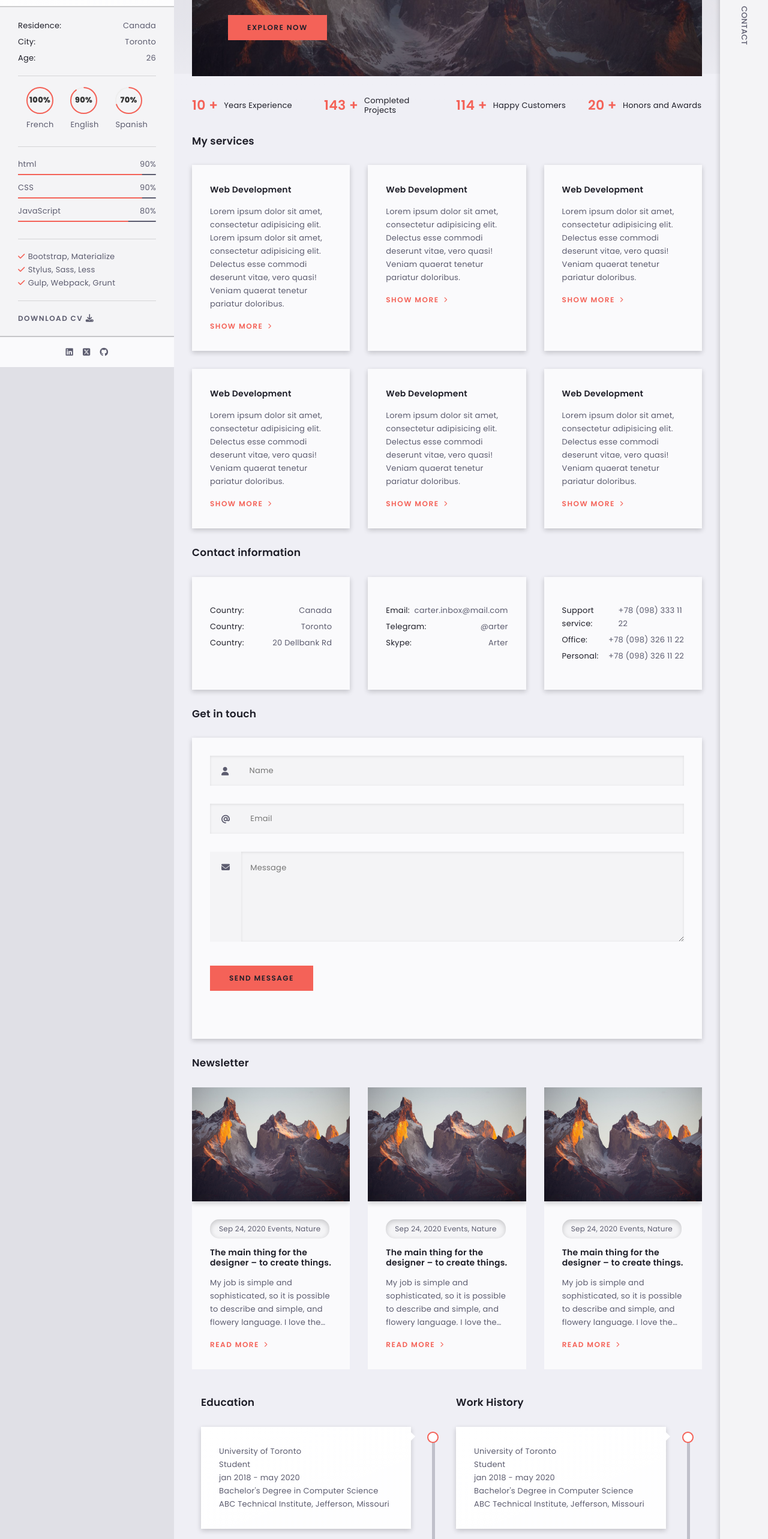
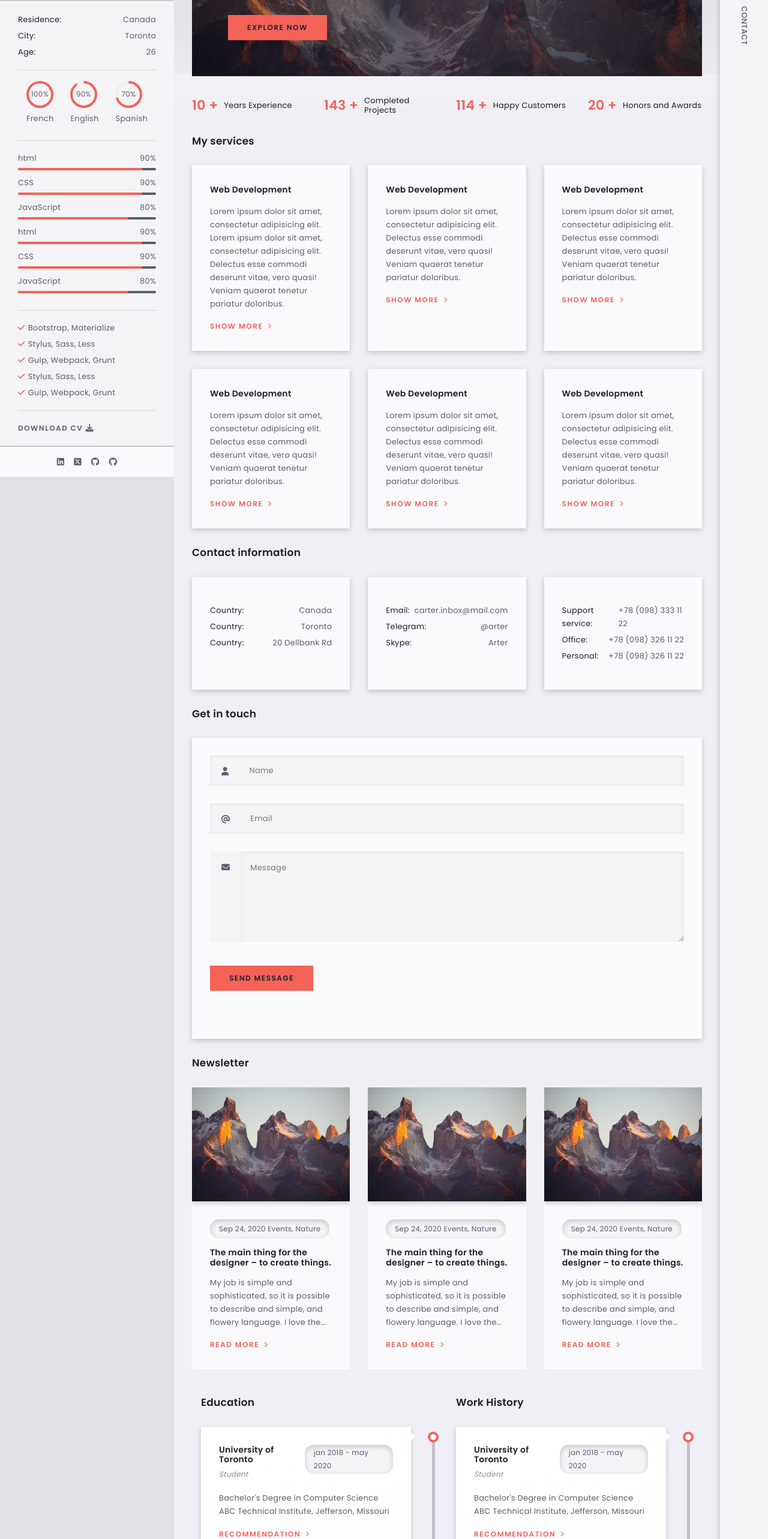
Before and after one commit to muneppakarthik/portfolio, a Next.js app: page / in a window 1280 px wide. Shown: the part 234-2800 px from the top of the page at 60% size. Built offline with nearby package versions, Linux system fonts and the light colour scheme.

Commit message:
design update

```diff
--- a/src/components/CircularProgress/CircularProgress.scss
+++ b/src/components/CircularProgress/CircularProgress.scss
@@ -8,8 +8,10 @@
 
   .progress-text {
     // font-size: 1rem;
-    fill: #333;
-    font-weight: bold;
+    fill: var(--primary);
+    font-weight: 400;
     padding: 3px;
+    font-size: 12px;
+    text-align: center;
   }
 }
--- a/src/components/CircularProgress/CircularProgress.tsx
+++ b/src/components/CircularProgress/CircularProgress.tsx
@@ -11,7 +11,7 @@ interface Props {
 const CircularProgress: React.FC<Props> = ({
   value,
   size = 45,
-  strokeWidth = 2,
+  strokeWidth = 4,
   color = "#f46258",
 }) => {
   const radius = (size - strokeWidth) / 2;
--- a/src/components/WorkEducationHistory/TimeLineCard.tsx
+++ b/src/components/WorkEducationHistory/TimeLineCard.tsx
@@ -1,4 +1,5 @@
 import React from "react";
+import Button from "../Button/Button";
 
 const TimeLineCard = ({
   title = "",
@@ -9,6 +10,7 @@ const TimeLineCard = ({
 }) => {
   return (
     <div className="work-education-history__card-item">
+      <div className="work-education-history__card-item__title-wrapper">
         <div className="work-education-history__card-item__title-block">
           <h3 className="work-education-history__card-item__title-block__title">
             {title}
@@ -21,15 +23,17 @@ const TimeLineCard = ({
           <span className="work-education-history__card-item__title-block__service-date__start">
             {startDate}
           </span>{" "}
-        -{" "}
+          <span>-</span>{" "}
           <span className="work-education-history__card-item__title-block__service-date__end">
             {endDate}
           </span>
+        </div>
       </div>
 
       <p className="work-education-history__card-item__description">
         {description}
       </p>
+      <Button variant="outline" label="Recommendation" />
     </div>
   );
 };
--- a/src/components/WorkEducationHistory/WorkEducationHistory.scss
+++ b/src/components/WorkEducationHistory/WorkEducationHistory.scss
@@ -48,12 +48,48 @@
       position: absolute;
       top: 8px;
       right: -46px;
-      width: 15px;
-      height: 15px;
+      width: 10px;
+      height: 10px;
       content: "";
       background-color: rgba(255, 255, 255, 1);
-      border: 2px solid var(--orange);
+      border: 4px solid var(--orange);
       border-radius: 50%;
+    }
+    &__title-wrapper {
+      display: flex;
+      justify-content: space-between;
+      margin-bottom: 15px;
+    }
+    &__title-block {
+      &__title {
+        font-size: 14px;
+        font-weight: 600;
+        line-height: 1.2;
+        color: var(--secondary);
+        margin-bottom: 5px;
+      }
+      &__profession {
+        span {
+          color: var(--border-divider);
+          font-style: italic;
+          font-size: 12px;
+        }
+      }
+      &__service-date {
+        font-size: 12px;
+        background-color: var(--light-gray-bg-3);
+        box-shadow: inset 0 3px 8px 0 rgba(15, 15, 20, 0.2);
+        border-radius: 15px;
+        padding: 2px 15px;
+        width: fit-content;
+        margin-bottom: 15px;
+        span {
+          font-size: 12px;
+        }
+      }
+    }
+    &__description {
+      margin-bottom: 16px;
     }
   }
 }
--- a/src/components/WorkEducationHistory/WorkEducationHistory.tsx
+++ b/src/components/WorkEducationHistory/WorkEducationHistory.tsx
@@ -5,6 +5,14 @@ import TimeLineCard from "./TimeLineCard";
 
 const WorkEducationHistory = () => {
   const educationHistory = [
+    {
+      title: "University of Toronto",
+      startDate: "jan 2018",
+      endDate: "may 2020",
+      profession: "Student",
+      description:
+        "Bachelor's Degree in Computer Science ABC Technical Institute, Jefferson, Missouri",
+    },
     {
       title: "University of Toronto",
       startDate: "jan 2018",
--- a/src/components/horizentalprogress/horizentalprogress.scss
+++ b/src/components/horizentalprogress/horizentalprogress.scss
@@ -6,7 +6,7 @@
     margin-bottom: 5px;
   }
   .progress-block {
-    height: 2px;
+    height: 4px;
     border-radius: 5px;
     background-color: var(--primary);
     position: relative;
@@ -15,7 +15,7 @@
       top: 0;
       left: 0;
       background-color: var(--orange);
-      height: 2px;
+      height: 4px;
       border-radius: 5px;
     }
   }
--- a/src/components/overview/overview.scss
+++ b/src/components/overview/overview.scss
@@ -16,11 +16,16 @@
       border-radius: 50%;
       object-fit: cover;
     }
+    .image-block {
+      width: 90px;
+      height: 90px;
+      margin: auto;
+    }
     h3 {
       color: var(--secondary);
       font-size: 14px;
       font-weight: 600;
-      line-height: 20px;
+      line-height: 1.2;
       margin-bottom: 10px;
       margin-top: 15px;
     }
@@ -82,6 +87,10 @@
       .additonal-skills {
         list-style-type: none;
         li {
+          margin-bottom: 5px;
+          &:last-child {
+            margin-bottom: 0px;
+          }
           i {
             color: var(--orange);
           }
--- a/src/components/overview/overview.tsx
+++ b/src/components/overview/overview.tsx
@@ -8,6 +8,7 @@ const Overview = () => {
   return (
     <div className="overview-wrapper">
       <div className="profile-card">
+        <div className="image-block">
           <Image
             src="/images/profile.jpg"
             width={90}
@@ -15,6 +16,7 @@ const Overview = () => {
             className="profile-card__avatar"
             alt="avatar"
           />
+        </div>
         <h3>Artur Carter</h3>
         <h4>Front-end Deweloper</h4>
         <h4>Ui/UX Designer</h4>
@@ -59,6 +61,9 @@ const Overview = () => {
           <Horizentalprogress lable="html" value="90" />
           <Horizentalprogress lable="CSS" value="90" />
           <Horizentalprogress lable="JavaScript" value="80" />
+          <Horizentalprogress lable="html" value="90" />
+          <Horizentalprogress lable="CSS" value="90" />
+          <Horizentalprogress lable="JavaScript" value="80" />
         </div>
         <div className="profile-about__block__divider" />
         <div className="profile-about__block">
@@ -66,6 +71,14 @@ const Overview = () => {
             <li>
               <i className="fa-solid fa-check" />
               <span>Bootstrap, Materialize</span>
+            </li>
+            <li>
+              <i className="fa-solid fa-check" />
+              <span>Stylus, Sass, Less</span>
+            </li>
+            <li>
+              <i className="fa-solid fa-check" />
+              <span>Gulp, Webpack, Grunt</span>
             </li>
             <li>
               <i className="fa-solid fa-check" />
@@ -96,6 +109,9 @@ const Overview = () => {
           <li>
             <i className="icon fa-brands fa-github"></i>
           </li>
+          <li>
+            <i className="icon fa-brands fa-github"></i>
+          </li>
         </ul>
       </div>
     </div>
```
Lines whose indentation alone changed are shown as unchanged.
